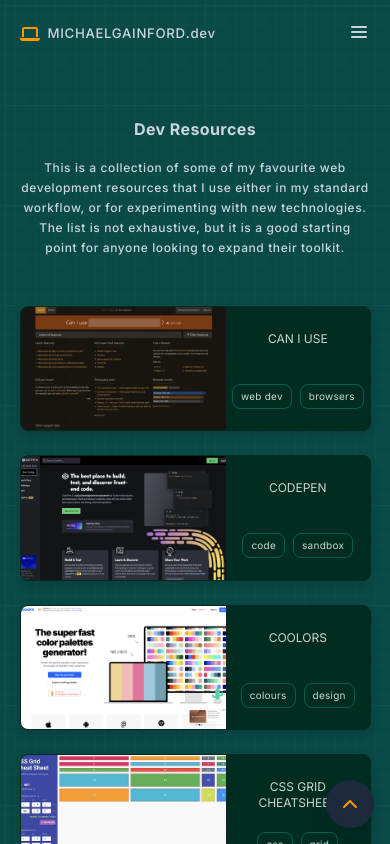
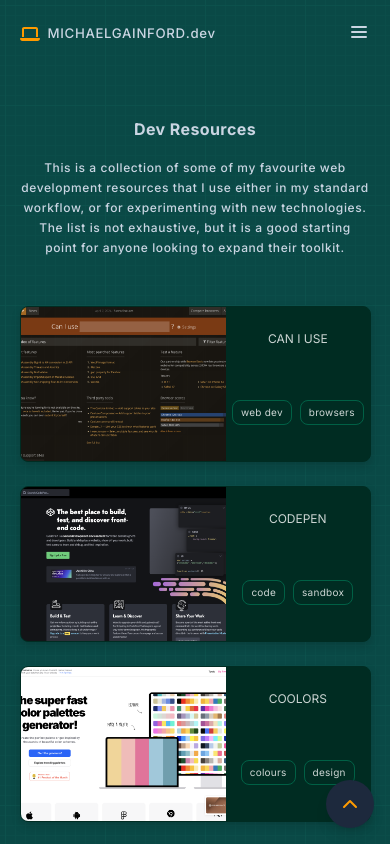
Before and after one commit to michaelgainford/michaelgainford.github.io, a Next.js app: page /web-development/dev-resources in a window 390 px wide. Shown: the top 844 px of the page. Built offline with nearby package versions, Linux system fonts and the light colour scheme.

Commit message:
Start extracting repeated anchor classes to part element.

```diff
--- a/components/dev_resources/DevResourcesGrid.jsx
+++ b/components/dev_resources/DevResourcesGrid.jsx
@@ -12,13 +12,13 @@ tags.sort();
 export default function Component_DevResourcesGrid() {
   return (
     <>
-      <div className="grid w-full pt-4 resources gap-x-4 gap-y-6 xs:grid-cols-2 md:pt-6 md:gap-8 md:grid-cols-3 xl:grid-cols-4 lg:gap-12 lg:pt-16">
+      <div className="grid w-full pt-4 resources gap-x-4 gap-y-6 xs:grid-cols-2 md:pt-6 md:gap-8 md:grid-cols-3 xl:grid-cols-4 lg:gap-12 lg:pt-16 [&>a]:flex [&>a]:flex-row [&>a]:sm:flex-col">
         {ResourcesSortedByName.map((resource, index) => (
           <Link
             key={index}
             target="_blank"
             href={resource.url}
-            className="flex flex-row sm:flex-col items-center justify-center text-center rounded-lg resource border-emerald-950 bg-emerald-950 group drop-shadow-lg !overflow-hidden border text-white/80 hover:bg-linear-to-b hover:from-teal-800 hover:to-teal-950 md:relative transition-all duration-1000"
+            className="items-center justify-center text-center rounded-lg resource border-emerald-950 bg-emerald-950 group drop-shadow-lg !overflow-hidden border text-white/80 hover:bg-linear-to-b hover:from-teal-800 hover:to-teal-950 md:relative transition-all duration-1000"
             title={resource.description ? resource.description : resource.name}
           >
             <div className="w-full flex flex-row xs:flex-col">
@@ -26,7 +26,7 @@ export default function Component_DevResourcesGrid() {
                 <Image
                   src={resource.screenshot}
                   alt={resource.name}
-                  className="z-0 w-full h-full object-cover max-w-full overflow-hidden transition duration-300 md:rounded-t-lg lg:opacity-90 group-hover:opacity-100 aspect-[5/3]"
+                  className="z-0 w-full h-full object-cover max-w-full overflow-hidden transition duration-300 md:rounded-t-lg lg:opacity-90 group-hover:opacity-100 aspect-[4/3] sm:aspect-[5/3]"
                   height={320}
                   width={600}
                   priority={index < 5}
```
